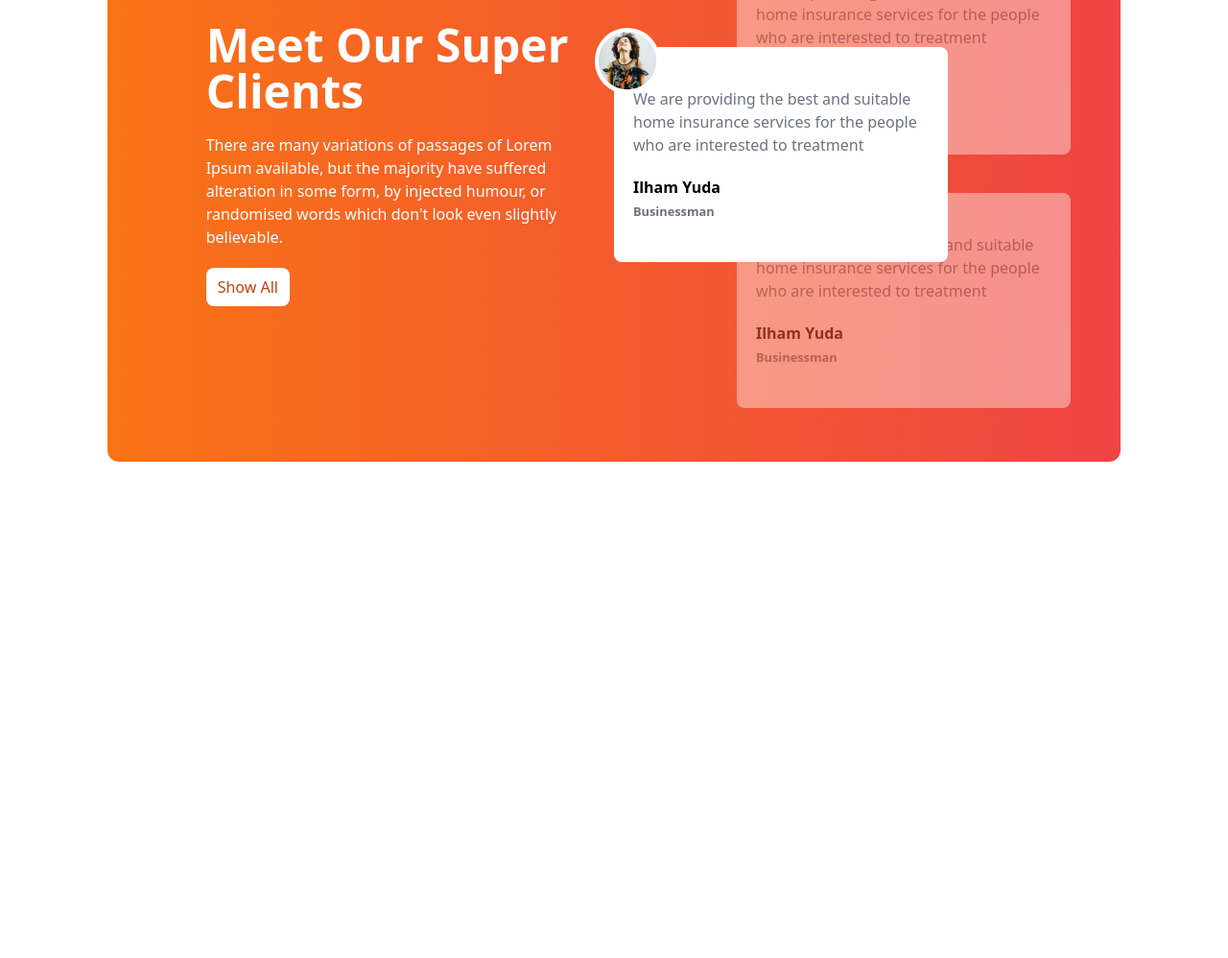
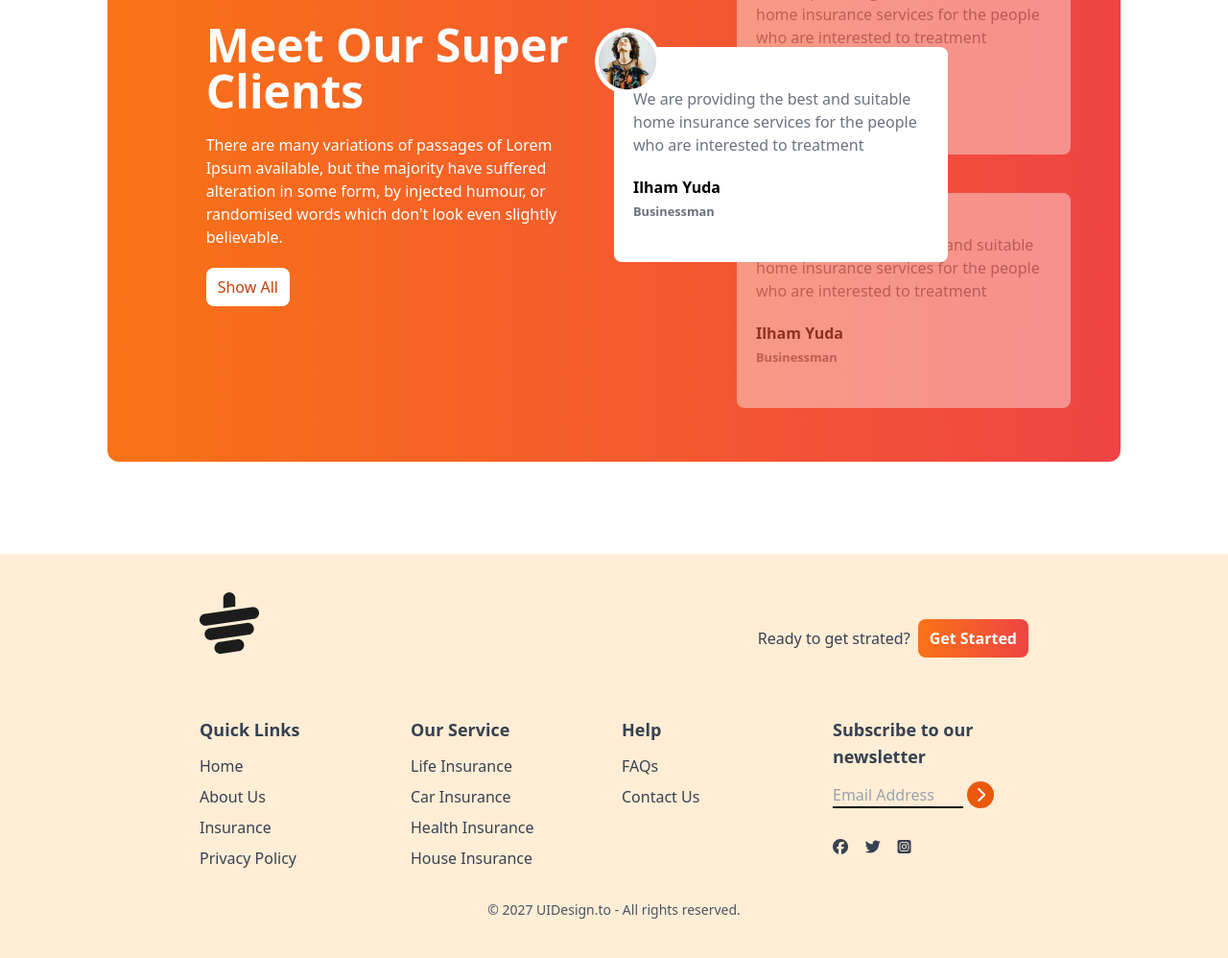
Before and after one commit to abdullah0153757/tea-house-with-tailwind, a plain HTML site: page index.html in a window 1280 px wide. Shown: the part 1947-2945 px from the top of the page at 96% size. Before the commit the page ends 2524 px from the top, so only its background shows below. Drawn offline with nearby package versions, Linux system fonts and the light colour scheme.

Commit message:
added footer secton complete

```diff
--- a/index.html
+++ b/index.html
@@ -211,6 +211,105 @@
 
           </section>
 
+          <!-- News section styles Home work -->
+           <section>
+
+           </section>
      </main>
+     <!-- Footer section -->
+     <footer class="bg-orange-100 text-gray-700 py-10 px-4 md:px-16">
+        <div class="w-9/12  mx-auto">
+          <!-- logo -->
+           <div class="mb-8 flex justify-between">
+            <img class="mb-8" src="./images/cup.png" alt="">
+            <div class="flex items-center gap-2">
+                <h4>Ready to get strated?</h4>
+                <button class="bg-gradient-to-r from-orange-500 to-red-500 px-3 py-2 rounded-lg text-white font-bold">Get Started</button>
+            </div>
+
+           </div>
+           <!-- Links -->
+            <div class="grid grid-cols-1 md:grid-cols-2 lg:grid-cols-4 gap-4">
+
+              <!-- first column -->
+               <div>
+                <h3 class="font-semibold text-lg mb-3">Quick Links</h3>
+                <ul class="space-y-2">
+                  <li>
+                    <a class="hover:text-orange-600" href="#">Home</a>
+                  </li>
+                  <li>
+                    <a class="hover:text-orange-600" href="#">About Us</a>
+                  </li>
+                  <li>
+                    <a class="hover:text-orange-600" href="#">Insurance</a>
+                  </li>
+                  <li>
+                    <a class="hover:text-orange-600" href="#">Privacy Policy</a>
+                  </li>
+                </ul>
+               </div>
+
+               <!-- second column -->
+               <div>
+                <h3 class="font-semibold text-lg mb-3">Our Service</h3>
+                <ul class="space-y-2">
+                  <li>
+                    <a class="hover:text-orange-600" href="#">Life Insurance</a>
+                  </li>
+                  <li>
+                    <a class="hover:text-orange-600" href="#">Car Insurance</a>
+                  </li>
+                  <li>
+                    <a class="hover:text-orange-600" href="#">Health Insurance</a>
+                  </li>
+                  <li>
+                    <a class="hover:text-orange-600" href="#">House Insurance</a>
+                  </li>
+                </ul>
+               </div>
+
+               <!-- third column -->
+               <div>
+                <h3 class="font-semibold text-lg mb-3">Help</h3>
+                <ul class="space-y-2">
+                  <li>
+                    <a class="hover:text-orange-600" href="#">FAQs</a>
+                  </li>
+                  <li>
+                    <a class="hover:text-orange-600" href="#">Contact Us</a>
+                  </li>
+                </ul>
+               </div>
+
+               <!-- fourth column -->
+                <div>
+                  <h3 class="font-semibold text-lg mb-3">Subscribe to our <br> newsletter</h3>
+                  <div class="flex flex-col space-y-2">
+                    <div>
+                      <input placeholder="Email Address" type="email" class="bg-transparent border-b-2 border-black w-4/6">
+                      <i class="fa-solid fa-chevron-right w-7 h-7 bg-orange-600 inline-flex rounded-full text-white justify-center items-center"></i>
+
+                      <div class="flex justify-between w-2/5 md-2 mt-8">
+                        <i class="fa-brands fa-facebook"></i>
+
+                        <i class="fa-brands fa-twitter"></i>
+
+                        <i class="fa-brands fa-square-instagram"></i>
+
+                      </div>
+                    </div>
+                  </div>
+                </div>
+
+            </div>
+
+            <div class="text-center pt-4 mt-4">
+              <p class="text-sm text-gray-600">© 2027 UIDesign.to - All rights reserved.</p>
+            </div>
+        </div>
+     </footer>
+
+
 </body>
 </html>
```
